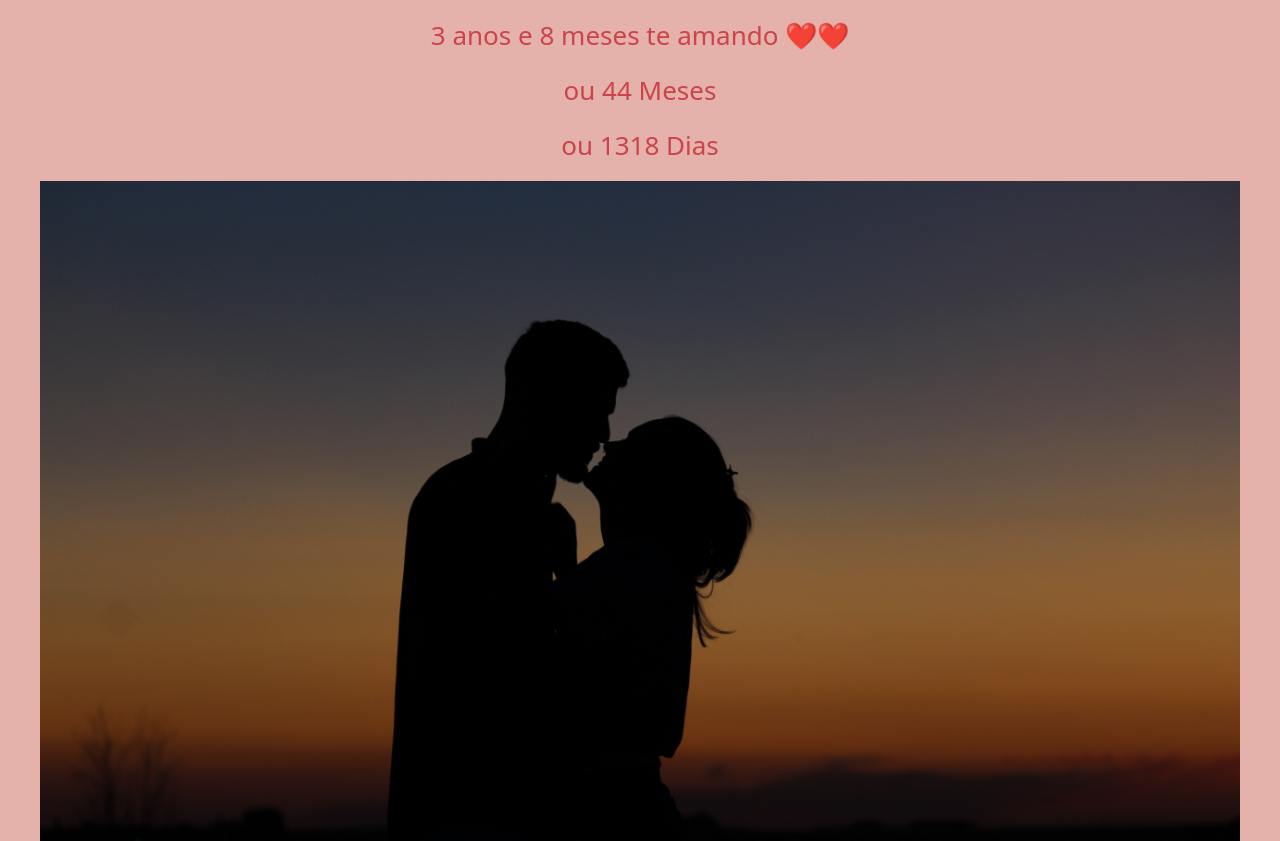
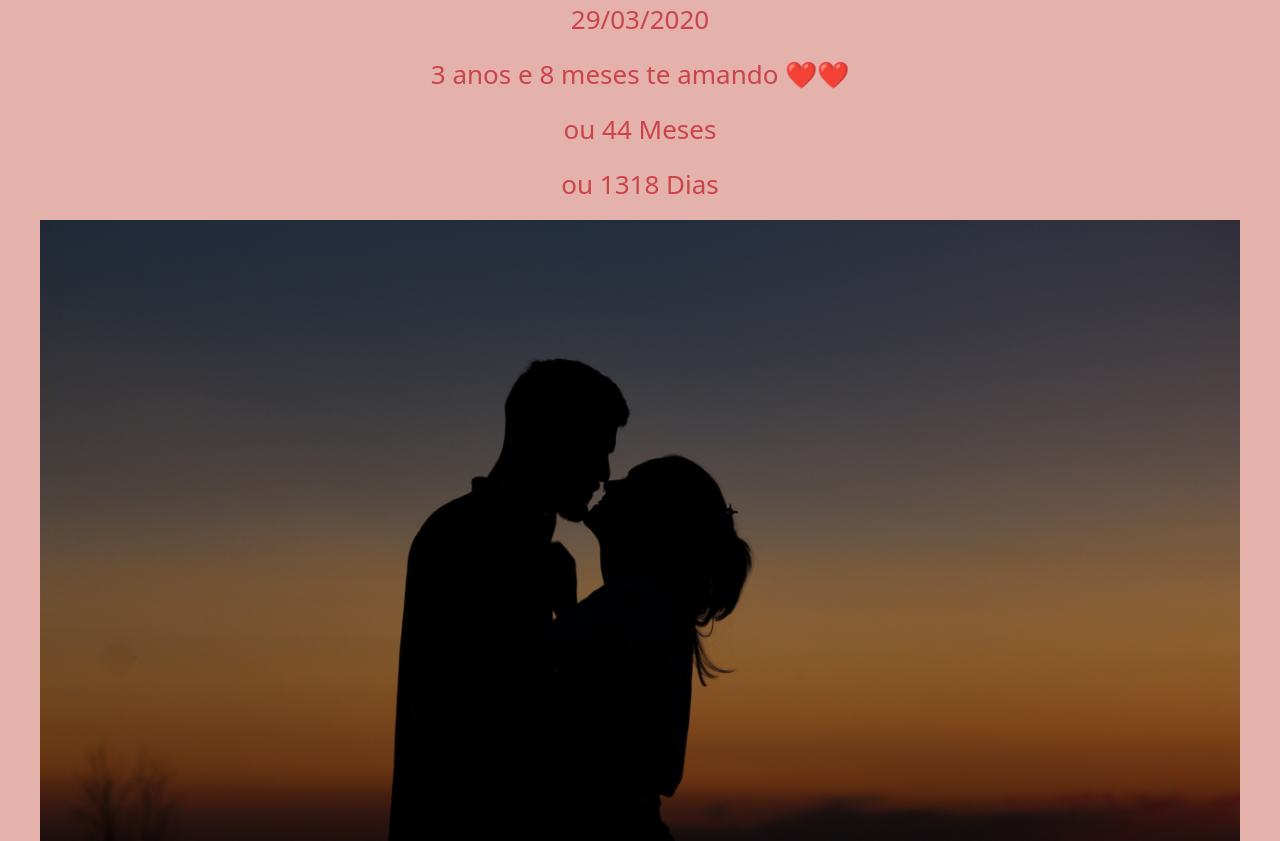
Before and after one commit to Gustavobedimm/app-data, a React (Create React App) app: page / in a window 1280 px wide. Shown: the top 841 px of the page. Built offline with nearby package versions, Linux system fonts and the light colour scheme.

Commit message:
Erro de variavel

```diff
--- a/src/App.js
+++ b/src/App.js
@@ -20,7 +20,7 @@ function App() {
       const diffInDays = diffInMs / (1000 * 60 * 60 * 24);
       var mesesTotal = (dataAtual.getFullYear() - dataNascimento.getFullYear())*12 + (dataAtual.getMonth() - dataNascimento.getMonth());
       const mesesRestantes = mesesTotal - (idade * 12);
-      setTexto2("29/03/2020")
+      setTexto4("29/03/2020")
       setTexto(idade+" anos e "+mesesRestantes+ " meses te amando ❤️❤️")
       setTexto2("ou " + mesesTotal + " Meses")
       setTexto3("ou " + Math.floor(diffInDays) + " Dias")
```
